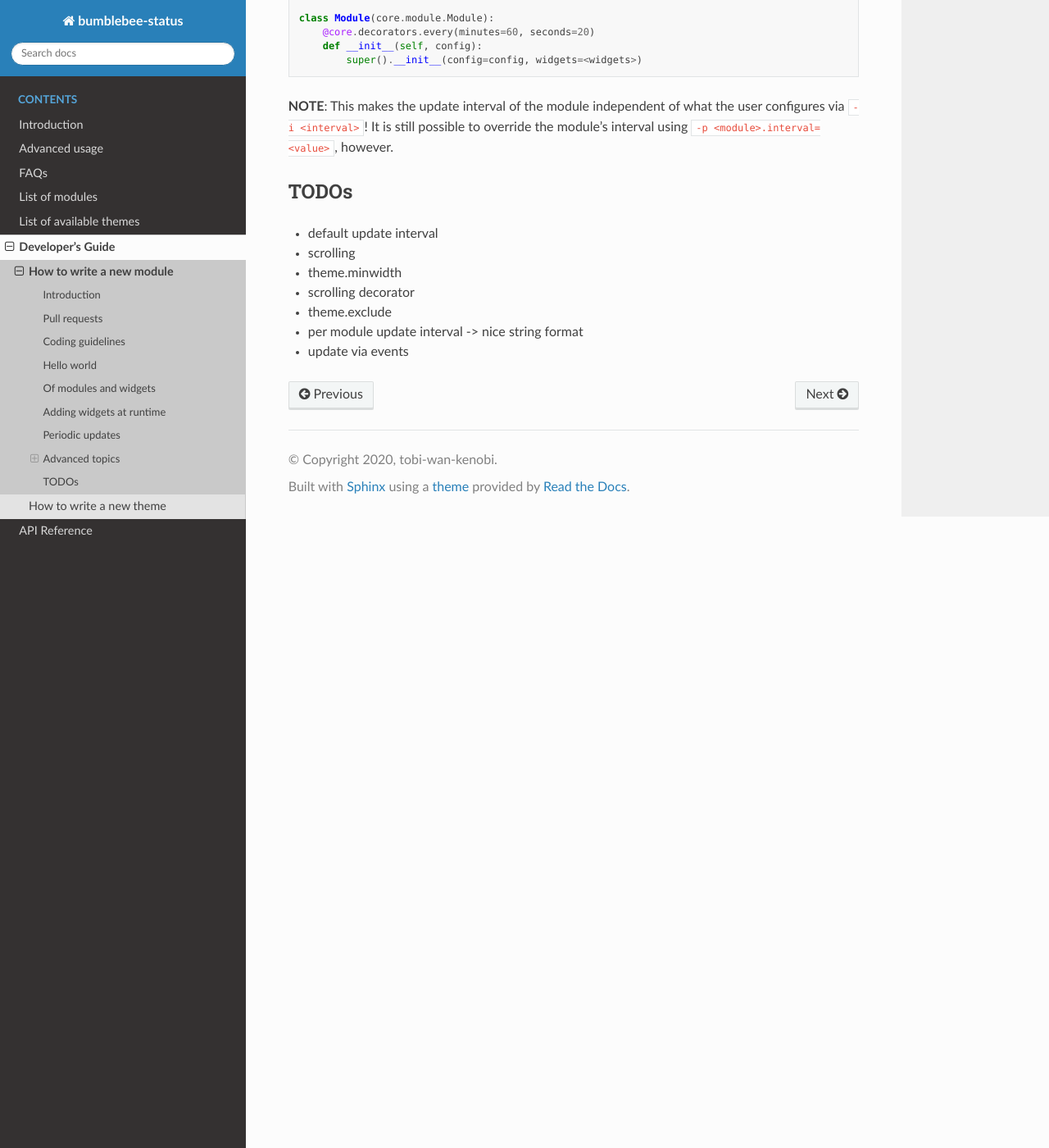
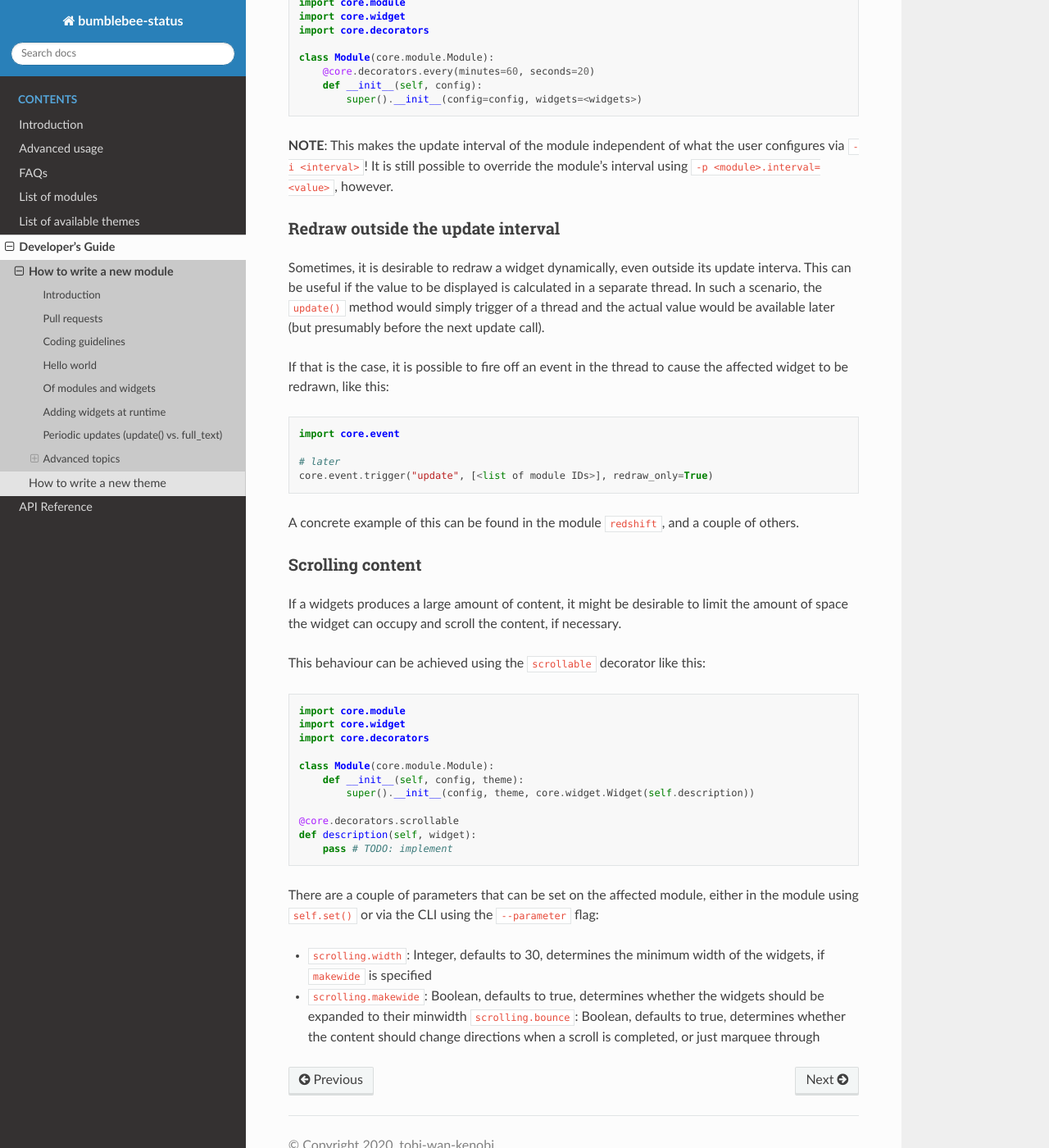
Before and after one commit to tobi-wan-kenobi/bumblebee-status, a Sphinx documentation site: the page built from docs/development/module.rst, in a window 1280 px wide and 1400 px high, scrolled down 2822 px. Shown: the whole window at 82% size. Built offline with Sphinx 7.4.7 and the Read the Docs theme 2.0.0, drawn with Linux system fonts in a browser that asks for light colours; some of the changed text lies outside the part shown.

Commit message:
[doc] update module documentation

```diff
--- a/docs/development/module.rst
+++ b/docs/development/module.rst
@@ -32,6 +32,8 @@ you (and yes, I know that the current codebase is only slowly adapting
 to this): - Please favour single quotes for strings (except for
 docstrings, which are always """) - For private methods/variables,
 please use a leading ``__`` (e.g. ``__output`` rather than ``_output``)
+
+For anything else, please run your code through `black <https://github.com/psf/black>`_.
 
 Hello world
 -----------
@@ -88,8 +90,8 @@ If you want to add widgets during runtime, please use the
 
 TODO: expand on this
 
-Periodic updates
-----------------
+Periodic updates (update() vs. full_text)
+-----------------------------------------
 
 ``bumblebee-status`` modules have two different ways to update their
 data: 1. Each interval, the callback registered when the widget was
@@ -153,13 +155,52 @@ what the user configures via ``-i <interval>``! It is still possible to
 override the module’s interval using ``-p <module>.interval=<value>``,
 however.
 
-TODOs
------
+Redraw outside the update interval
+~~~~~~~~~~~~~~~~~~~~~~~~~~~~~~~~~~
 
--  default update interval
--  scrolling
--  theme.minwidth
--  scrolling decorator
--  theme.exclude
--  per module update interval -> nice string format
--  update via events
+Sometimes, it is desirable to redraw a widget dynamically, even outside its update
+interva. This can be useful if the value to be displayed is calculated in a separate
+thread. In such a scenario, the ``update()`` method would simply trigger of a thread
+and the actual value would be available later (but presumably before the next
+update call).
+
+If that is the case, it is possible to fire off an event in the thread to cause the
+affected widget to be redrawn, like this:
+
+.. code:: python
+
+    import core.event
+
+    # later
+    core.event.trigger("update", [<list of module IDs>], redraw_only=True)
+
+A concrete example of this can be found in the module ``redshift``, and a couple of others.
+
+Scrolling content
+~~~~~~~~~~~~~~~~~
+
+If a widgets produces a large amount of content, it might be desirable to limit the amount
+of space the widget can occupy and scroll the content, if necessary.
+
+This behaviour can be achieved using the ``scrollable`` decorator like this:
+
+.. code:: python
+
+    import core.module
+    import core.widget
+    import core.decorators
+
+    class Module(core.module.Module):
+        def __init__(self, config, theme):
+            super().__init__(config, theme, core.widget.Widget(self.description))
+
+    @core.decorators.scrollable
+    def description(self, widget):
+        pass # TODO: implement
+
+There are a couple of parameters that can be set on the affected module, either in the
+module using ``self.set()`` or via the CLI using the ``--parameter`` flag:
+
+- ``scrolling.width``: Integer, defaults to 30, determines the minimum width of the widgets, if ``makewide`` is specified
+- ``scrolling.makewide``: Boolean, defaults to true,  determines whether the widgets should be expanded to their minwidth
+  ``scrolling.bounce``: Boolean, defaults to true, determines whether the content should change directions when a scroll is completed, or just marquee through
```
Also changed, not shown: 2 other files.
